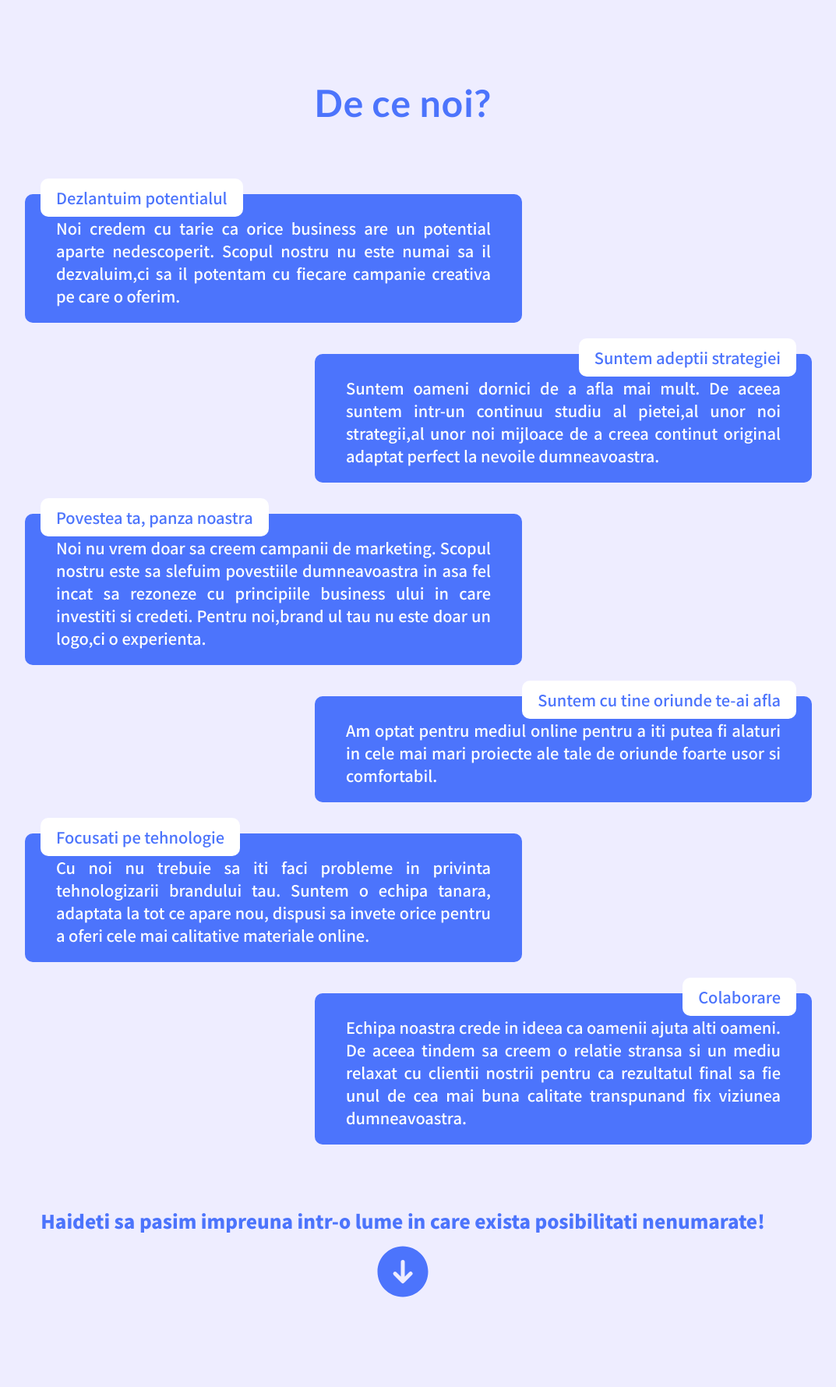
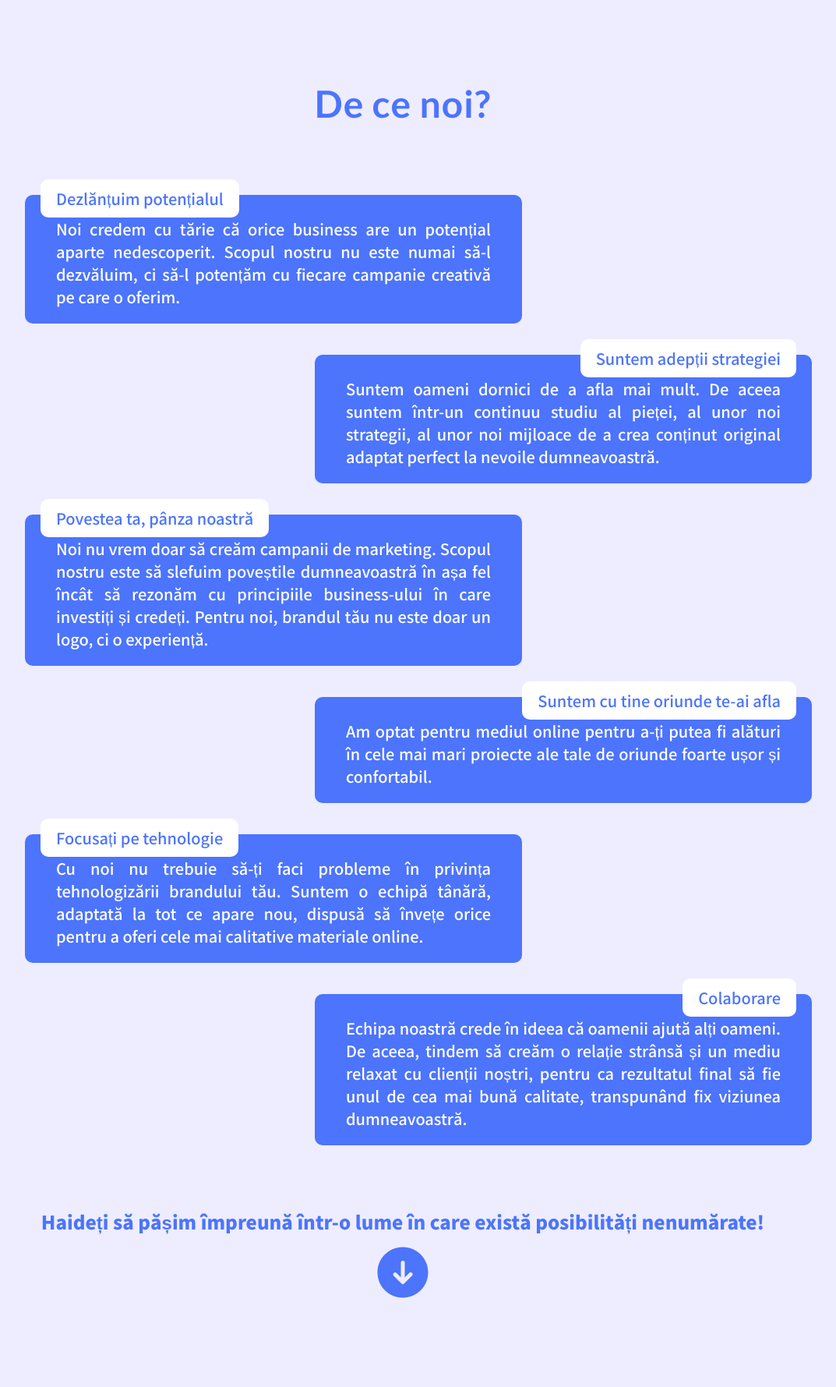
Before and after one commit to AN0R31/Outreach, a Symfony app: template app/templates/home/landing.html.twig in a window 1280 px wide; the page is wider, and only the part inside the window is pictured. Shown: the part 2560-4339 px from the top of that part at 78% size, without its empty margins (123-1196 px from the left). Run offline with Twig, Linux system fonts and the light colour scheme; the template is opened without the code that fills it, so the values that code supplies are empty; some libraries are stand-ins or nearby versions.

Commit message:
Diacritical signs for landing page

```diff
--- a/app/templates/home/landing.html.twig
+++ b/app/templates/home/landing.html.twig
@@ -14,12 +14,12 @@
     {% include 'general/header.html.twig' %}
     <div class="sections-container" style="margin-top: -2em">
         <div class="heading-section" style="margin-top: 0.5rem;">
-            <h1>Imbinam viziunea cu strategia pentru un succes garantat!</h1>
+            <h1>ÎMBINĂM VIZIUNEA CU STRATEGIA PENTRU UN SUCCES GARANTAT!</h1>
             <img src="{{ asset('assets/img/img_show.png') }}" class="heading-section-image">
         </div>
 
         <div class="section">
-            <div class="text-small">Folosit si recomandat de peste 10 branduri</div>
+            <div class="text-small">Folosit și recomandat de peste 10 branduri</div>
         </div>
 
         <div class="section" style="margin-top: 0.25rem;">
@@ -31,7 +31,7 @@
         </div>
 
         <div class="section remove-top-mobile" style="margin-top: 4rem;">
-            <div class="text-cta">Incepe turul online!</div>
+            <div class="text-cta">Începe turul online!</div>
         </div>
         <div class="section" style="margin-top: 0.5rem;">
             <img onclick="goToSection('comparison')" src="{{ asset('assets/svg/down-arrow-in-circle.svg') }}"
@@ -90,43 +90,43 @@
             <h1>De ce noi?</h1>
             <ul>
                 <li style="margin-left: -30%" class="on-scroll-visibility">
-                    <div class="li-title left">Dezlantuim potentialul</div>
-                    Noi credem cu tarie ca orice business are un potential aparte nedescoperit. Scopul nostru nu este
-                    numai sa il dezvaluim,ci sa il potentam cu fiecare campanie creativa pe care o oferim.
+                    <div class="li-title left">Dezlănțuim potențialul</div>
+                    Noi credem cu tărie că orice business are un potențial aparte nedescoperit. Scopul nostru nu este
+                    numai să-l dezvăluim, ci să-l potențăm cu fiecare campanie creativă pe care o oferim.
                 </li>
                 <li style="margin-right: -30%" class="on-scroll-visibility">
-                    <div class="li-title right">Suntem adeptii strategiei</div>
-                    Suntem oameni dornici de a afla mai mult. De aceea suntem intr-un continuu studiu al pietei,al unor
-                    noi strategii,al unor noi mijloace de a creea continut original adaptat perfect la nevoile
-                    dumneavoastra.
+                    <div class="li-title right">Suntem adepții strategiei</div>
+                    Suntem oameni dornici de a afla mai mult. De aceea suntem într-un continuu studiu al pieței, al unor
+                    noi strategii, al unor noi mijloace de a crea conținut original adaptat perfect la nevoile
+                    dumneavoastră.
                 </li>
                 <li style="margin-left: -30%" class="on-scroll-visibility">
-                    <div class="li-title left">Povestea ta, panza noastra</div>
-                    Noi nu vrem doar sa creem campanii de marketing. Scopul nostru este sa slefuim povestiile
-                    dumneavoastra in asa fel incat sa rezoneze cu principiile business ului in care investiti si
-                    credeti. Pentru noi,brand ul tau nu este doar un logo,ci o experienta.
+                    <div class="li-title left">Povestea ta, pânza noastră</div>
+                    Noi nu vrem doar să creăm campanii de marketing. Scopul nostru este să slefuim poveștile
+                    dumneavoastră în așa fel încât să rezonăm cu principiile business-ului în care investiți și credeți.
+                    Pentru noi, brandul tău nu este doar un logo, ci o experiență.
                 </li>
                 <li style="margin-right: -30%" class="on-scroll-visibility">
                     <div class="li-title right">Suntem cu tine oriunde te-ai afla</div>
-                    Am optat pentru mediul online pentru a iti putea fi alaturi in cele mai mari proiecte ale tale de
-                    oriunde foarte usor si comfortabil.
+                    Am optat pentru mediul online pentru a-ți putea fi alături în cele mai mari proiecte ale tale de
+                    oriunde foarte ușor și confortabil.
                 </li>
                 <li style="margin-left: -30%" class="on-scroll-visibility">
-                    <div class="li-title left">Focusati pe tehnologie</div>
-                    Cu noi nu trebuie sa iti faci probleme in privinta tehnologizarii brandului tau. Suntem o echipa
-                    tanara, adaptata la tot ce apare nou, dispusi sa invete orice pentru a oferi cele mai calitative
+                    <div class="li-title left">Focusați pe tehnologie</div>
+                    Cu noi nu trebuie să-ți faci probleme în privința tehnologizării brandului tău. Suntem o echipă
+                    tânără, adaptată la tot ce apare nou, dispusă să învețe orice pentru a oferi cele mai calitative
                     materiale online.
                 </li>
                 <li style="margin-right: -30%" class="on-scroll-visibility">
                     <div class="li-title right">Colaborare</div>
-                    Echipa noastra crede in ideea ca oamenii ajuta alti oameni. De aceea tindem sa creem o relatie
-                    stransa si un mediu relaxat cu clientii nostrii pentru ca rezultatul final sa fie unul de cea mai
-                    buna calitate transpunand fix viziunea dumneavoastra.
+                    Echipa noastră crede în ideea că oamenii ajută alți oameni. De aceea, tindem să creăm o relație
+                    strânsă și un mediu relaxat cu clienții noștri, pentru ca rezultatul final să fie unul de cea mai
+                    bună calitate, transpunând fix viziunea dumneavoastră.
                 </li>
             </ul>
 
             <div class="section" style="margin-top: 4rem;">
-                <div class="text-cta">Haideti sa pasim impreuna intr-o lume in care exista posibilitati nenumarate!
+                <div class="text-cta">Haideți să pășim împreună într-o lume în care există posibilități nenumărate!
                 </div>
             </div>
             <div class="section" style="margin-top: 0.5rem;">
@@ -138,16 +138,16 @@
         <div id="services" class="generic-section">
             <h1>Serviciile noastre</h1>
             <div class="text-small small-text-mobile" style="font-size: 20px; width: 70%; margin-top: 30px;">
-                Noi nu vom fi doar o echipa de marketing pentru proiectul dumneavoastra. Noi suntem niste visatori si
-                arhitecti ai visurilor dumneavoastra, dar si campioni ai succesului! Bine ati venit intr-un loc in care
-                aspiratiile dumneavoastra sunt inspiratia noastra!
+                Noi nu vom fi doar o echipă de marketing pentru proiectul dumneavoastră. Noi suntem niște visători și
+                arhitecți ai visurilor dumneavoastră, dar și campioni ai succesului! Bine ați venit într-un loc în care
+                aspirațiile dumneavoastră sunt inspirația noastră!
             </div>
             <div class="services-card-line-wrapper">
                 <div onclick="redirectToRoute('{{ path('individuals', {'key' : 'branding_rebranding'}) }}')"
                      class="services-card on-scroll-visibility">Branding / Rebranding
                 </div>
                 <div onclick="redirectToRoute('{{ path('individuals', {'key' : 'strategie_digitala'}) }}')"
-                     class="services-card on-scroll-visibility">Strategie Digitala
+                     class="services-card on-scroll-visibility">Strategie Digitală
                 </div>
                 <div onclick="redirectToRoute('{{ path('individuals', {'key' : 'web_design'}) }}')"
                      class="services-card on-scroll-visibility">Web Design
@@ -172,12 +172,12 @@
                      class="services-card on-scroll-visibility">Copyrighting
                 </div>
                 <div onclick="redirectToRoute('{{ path('individuals', {'key' : 'materiale_promotionale'}) }}')"
-                     class="services-card on-scroll-visibility">Promotionale
+                     class="services-card on-scroll-visibility">Promoționale
                 </div>
             </div>
 
             <div class="section remove-top-mobile-half" style="margin-top: 10rem;">
-                <div class="text-cta">Cum arata o colaborare cu noi?</div>
+                <div class="text-cta">Cum arată o colaborare cu noi?</div>
             </div>
             <div class="section" style="margin-top: 0.5rem;">
                 <img onclick="goToSection('methodology')" src="{{ asset('assets/svg/down-arrow-in-circle.svg') }}"
@@ -192,23 +192,23 @@
                     <div class="dot">
                         <div class="line-text left tooltip">
                             Ne contactezi
-                            <span class="tooltip-text">Cel mai important pas pentru a ne cunoaste!</span>
+                            <span class="tooltip-text">Cel mai important pas pentru a ne cunoaște!</span>
                         </div>
                     </div>
                 </div>
                 <div class="text-cta line-element">
                     <div class="dot">
                         <div class="line-text right tooltip">
-                            Ne intalnim
-                            <span class="tooltip-text">Pentru a cunoaste businessul tau si viziunea ta.</span>
+                            Ne întâlnim
+                            <span class="tooltip-text">Pentru a cunoaște business-ul tău și viziunea ta.</span>
                         </div>
                     </div>
                 </div>
                 <div class="text-cta line-element">
                     <div class="dot">
                         <div class="line-text left tooltip">
-                            Planificam
-                            <span class="tooltip-text">Impreuna vom alege cele mai bune strategii pentru businessul tau.</span>
+                            Planificăm
+                            <span class="tooltip-text">Împreună vom alege cele mai bune strategii pentru business-ul tău.</span>
                         </div>
                     </div>
                 </div>
@@ -216,15 +216,15 @@
                     <div class="dot">
                         <div class="line-text right tooltip">
                             Research
-                            <span class="tooltip-text">Vom analiza piata si competitia din nisa businessului tau.</span>
+                            <span class="tooltip-text">Vom analiza piața și competiția din nișa business-ului tău.</span>
                         </div>
                     </div>
                 </div>
                 <div class="text-cta line-element">
                     <div class="dot">
                         <div class="line-text left tooltip">
-                            Implementam
-                            <span class="tooltip-text">Aplicam strategiile alese impreuna!</span>
+                            Implementăm
+                            <span class="tooltip-text">Aplicăm strategiile alese împreună!</span>
                         </div>
                     </div>
                 </div>
@@ -232,7 +232,7 @@
                     <div class="dot">
                         <div class="line-text right tooltip">
                             Feedback
-                            <span class="tooltip-text">Iti vom trimite rapoarte cu performantele aplicate si modificam la nevoie!</span>
+                            <span class="tooltip-text">Îți vom trimite rapoarte cu performanțele aplicate și modificăm la nevoie!</span>
                         </div>
                     </div>
                 </div>
@@ -240,14 +240,14 @@
                     <div class="dot">
                         <div class="line-text left tooltip">
                             Rezultate
-                            <span class="tooltip-text">Ne vom bucura impreuna de rezultatele obtinute!</span>
+                            <span class="tooltip-text">Ne vom bucura împreună de rezultatele obținute!</span>
                         </div>
                     </div>
                 </div>
             </div>
 
             <div class="section remove-top-mobile-half" style="margin-top: 10rem;">
-                <div class="text-cta">Contacteaza-ne!</div>
+                <div class="text-cta">Contactează-ne!</div>
             </div>
             <div class="section" style="margin-top: 0.5rem;">
                 <img onclick="goToSection('contact')" src="{{ asset('assets/svg/down-arrow-in-circle.svg') }}"
@@ -256,7 +256,7 @@
         </div>
 
         <div id="contact" class="generic-section">
-            <h1>Hai sa ne auzim!</h1>
+            <h1>Hai să ne auzim!</h1>
 
             {#            <div class="text-small small-text-mobile" style="font-size: 20px; width: 70%; margin-top: 30px;"> #}
             {#                Lorem ipsum dolor sit amet, consectetur adipiscing elit, sed do eiusmod tempor incididunt ut labore et #}
```
